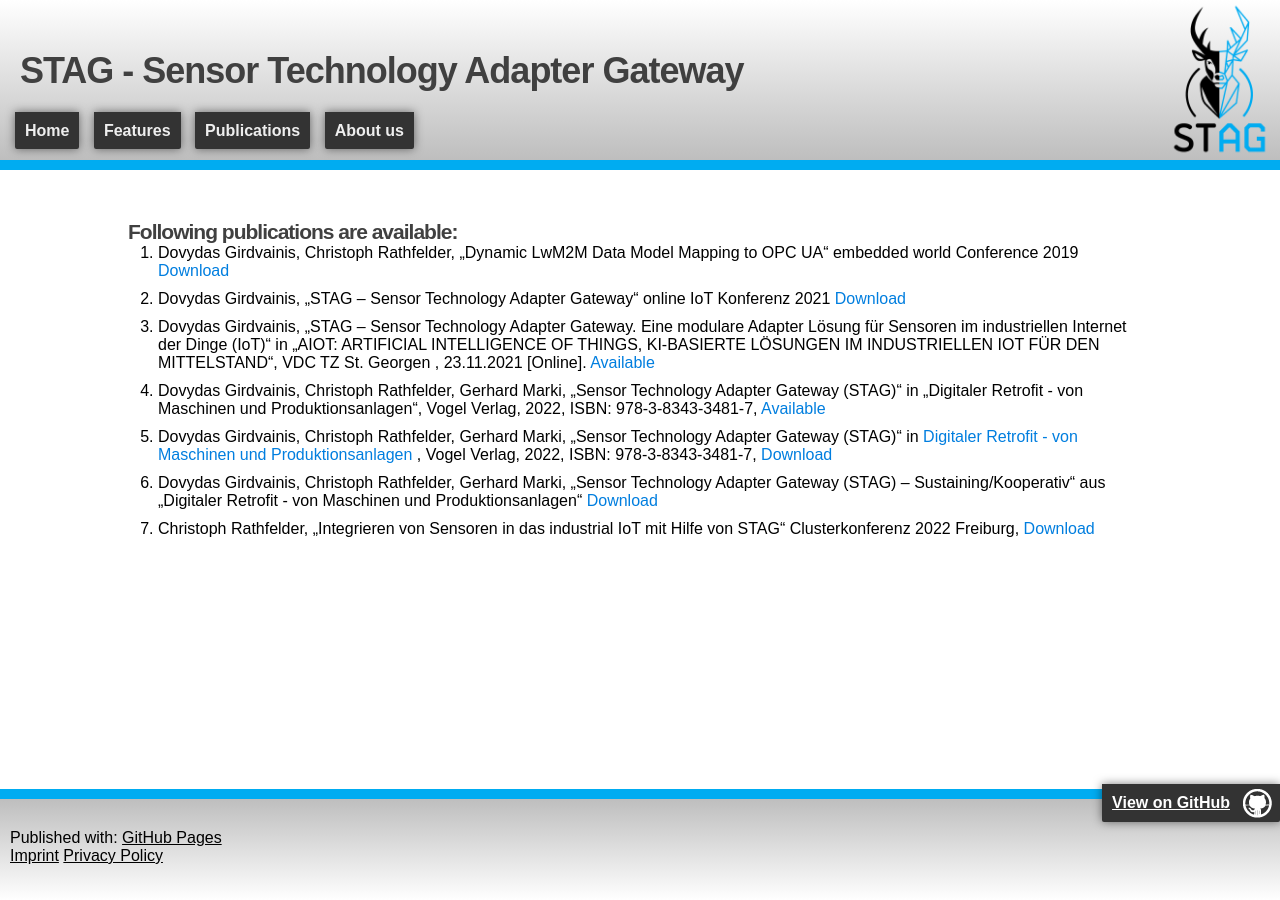
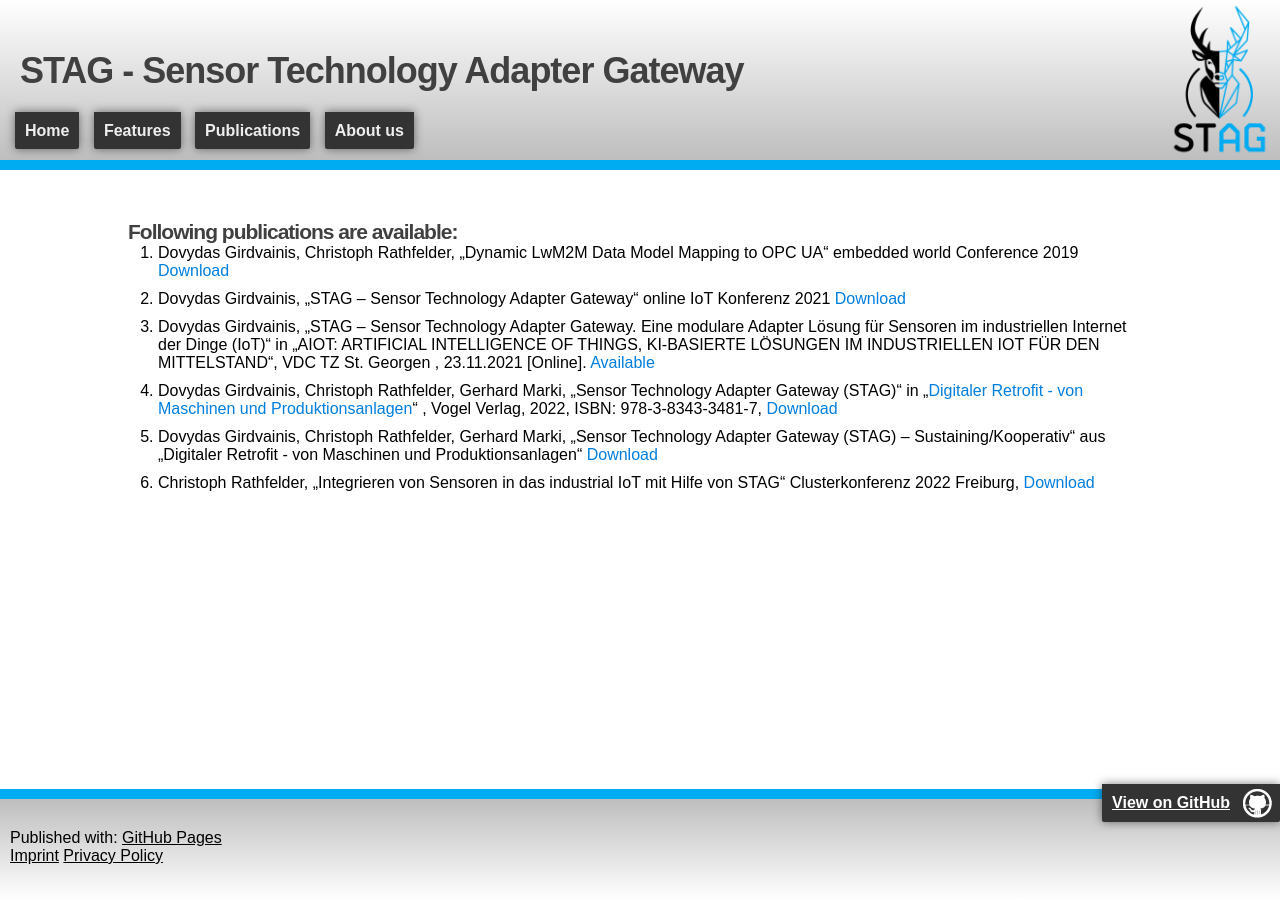
Before and after one commit to Hahn-Schickard/STAG-frontpage, a Jekyll site: the page built from publications.md, in a window 1280 px wide. Built offline with Jekyll 4.4.1, drawn with Linux system fonts in a browser that asks for light colours.

Commit message:
Update publications.md

```diff
--- a/publications.md
+++ b/publications.md
@@ -8,8 +8,7 @@ permalink: /publications/
 1. Dovydas Girdvainis, Christoph Rathfelder, „Dynamic LwM2M Data Model Mapping to OPC UA“ embedded world Conference 2019 <a href="{{site.baseurl}}/assets/resources/publications/LwM2M Mapping paper.pdf" download>Download</a>
 2. Dovydas Girdvainis, „STAG – Sensor Technology Adapter Gateway“ online IoT Konferenz 2021 <a href="{{site.baseurl}}/assets/resources/publications/STAG_IoT_Konferenz.pdf" download>Download</a>
 3. Dovydas Girdvainis, „STAG – Sensor Technology Adapter Gateway. Eine modulare Adapter Lösung für Sensoren im industriellen Internet der Dinge (IoT)“ in „AIOT: ARTIFICIAL INTELLIGENCE OF THINGS, KI-BASIERTE LÖSUNGEN IM INDUSTRIELLEN IOT FÜR DEN MITTELSTAND“, VDC TZ St. Georgen , 23.11.2021 [Online]. [Available](https://vdc-tz-stgeorgen.de/23-11-2021-iot-ki-im-mittelstand/){:target="_blank"}
-4. Dovydas Girdvainis, Christoph Rathfelder, Gerhard Marki, „Sensor Technology Adapter Gateway (STAG)“ in „Digitaler Retrofit - von Maschinen und Produktionsanlagen“, Vogel Verlag, 2022, ISBN: 978-3-8343-3481-7, [Available](https://vogel-fachbuch.de/maschinenbau/konstruktion/1018-digitaler-retrofit){:target="_blank"}
-4. Dovydas Girdvainis, Christoph Rathfelder, Gerhard Marki, „Sensor Technology Adapter Gateway (STAG)“ in [Digitaler Retrofit - von Maschinen und Produktionsanlagen](https://vogel-fachbuch.de/maschinenbau/konstruktion/1018-digitaler-retrofit){:target="_blank"} , Vogel Verlag, 2022, ISBN: 978-3-8343-3481-7, <a href="{{site.baseurl}}/assets/resources/publications/Kapitel7_Digitaler_Retrofit.pdf" download>Download</a>
+4. Dovydas Girdvainis, Christoph Rathfelder, Gerhard Marki, „Sensor Technology Adapter Gateway (STAG)“ in „[Digitaler Retrofit - von Maschinen und Produktionsanlagen](https://vogel-fachbuch.de/maschinenbau/konstruktion/1018-digitaler-retrofit){:target="_blank"}“ , Vogel Verlag, 2022, ISBN: 978-3-8343-3481-7, <a href="{{site.baseurl}}/assets/resources/publications/Kapitel7_Digitaler_Retrofit.pdf" download>Download</a>
 5. Dovydas Girdvainis, Christoph Rathfelder, Gerhard Marki, „Sensor Technology Adapter Gateway (STAG) –
 Sustaining/Kooperativ“ aus „Digitaler Retrofit - von Maschinen und Produktionsanlagen“ <a href="{{site.baseurl}}/assets/resources/publications/Kapitel7_Digitaler_Retrofit.pdf" download>Download</a>
 6. Christoph Rathfelder, „Integrieren von Sensoren in das industrial IoT mit Hilfe von STAG“ Clusterkonferenz 2022 Freiburg, <a href="{{site.baseurl}}/assets/resources/publications/STAG_Clusterkonferenz_220518.pdf" download>Download</a>
```
